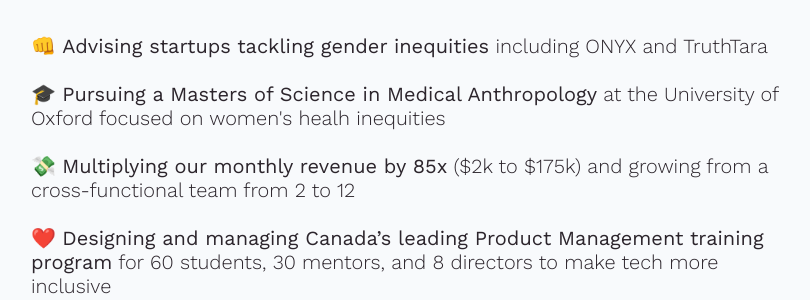
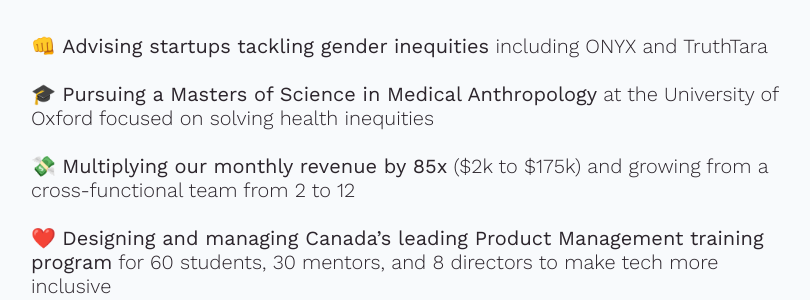
Before and after one commit to shannawn/shannonaw, a Jekyll site: the page index.html, which Jekyll copies as it is, in a window 1280 px wide and 900 px high, scrolled down 702 px. Shown: the part 178-478 px from the top of the window, without its empty margins (234-1044 px from the left). Built offline with Jekyll 4.4.1, drawn with Linux system fonts in a browser that asks for light colours; some web fonts are replaced.

Commit message:
Update index.html

```diff
--- a/index.html
+++ b/index.html
@@ -54,7 +54,7 @@
           👊 <b>Advising startups tackling gender inequities</b> including <a hrefs="https://www.weareonyx.us?utm_medium=referral&utm_source=shannon" target="_blank">ONYX</a> and TruthTara
         </p>
         <p>
-          🎓 <b>Pursuing a Masters of Science in Medical Anthropology</b> at the University of Oxford focused on women's healh inequities
+          🎓 <b>Pursuing a Masters of Science in Medical Anthropology</b> at the University of Oxford focused on solving health inequities
         </p>
         <p>
           💸 <b>Multiplying our monthly revenue by 85x</b> ($2k to $175k) and growing from a cross-functional team from 2 to 12
```
